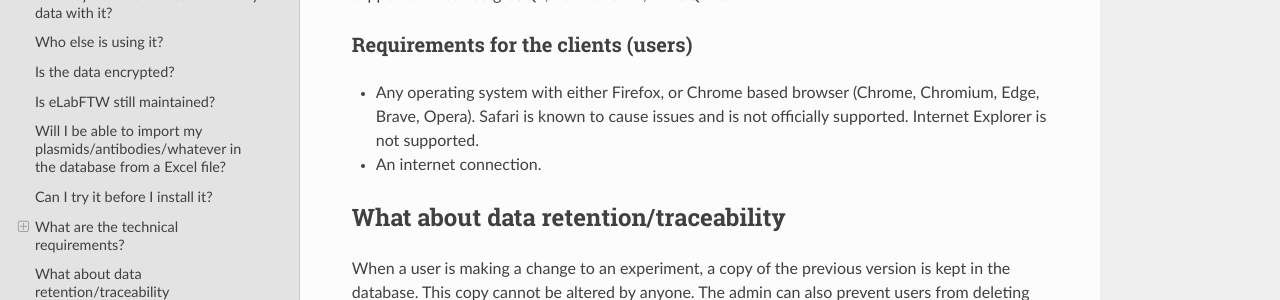
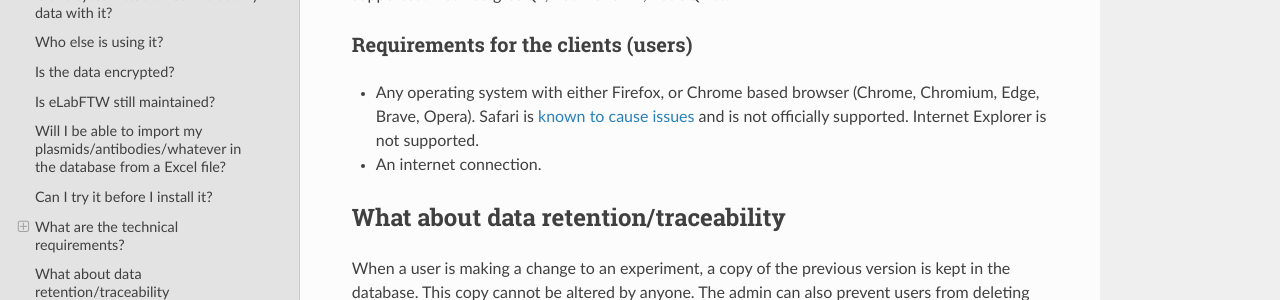
Before and after one commit to elabftw/elabdoc, a Sphinx documentation site: the page built from doc/faq.rst, in a window 1280 px wide and 900 px high, scrolled down 4224 px. Shown: the part 175-475 px from the top of the window. Built offline with Sphinx 7.4.7 and the Read the Docs theme 3.1.0, drawn with Linux system fonts in a browser that asks for light colours; part of the change alters nothing that is shown.

```diff
--- a/doc/faq.rst
+++ b/doc/faq.rst
@@ -157,7 +157,7 @@ A **MySQL** database service is required. You can deploy a MySQL service with Do
 Requirements for the clients (users)
 ------------------------------------
 
-- Any operating system with either Firefox, or Chrome based browser (Chrome, Chromium, Edge, Brave, Opera). Safari is known to cause issues and is not officially supported. Internet Explorer is not supported.
+- Any operating system with either Firefox, or Chrome based browser (Chrome, Chromium, Edge, Brave, Opera). Safari is `known to cause issues <https://github.com/elabftw/elabftw/issues?q=is%3Aissue%20state%3Aclosed%20label%3A%22safari%20is%20the%20new%20IE%22>`_ and is not officially supported. Internet Explorer is not supported.
 - An internet connection.
 
 What about data retention/traceability
```
